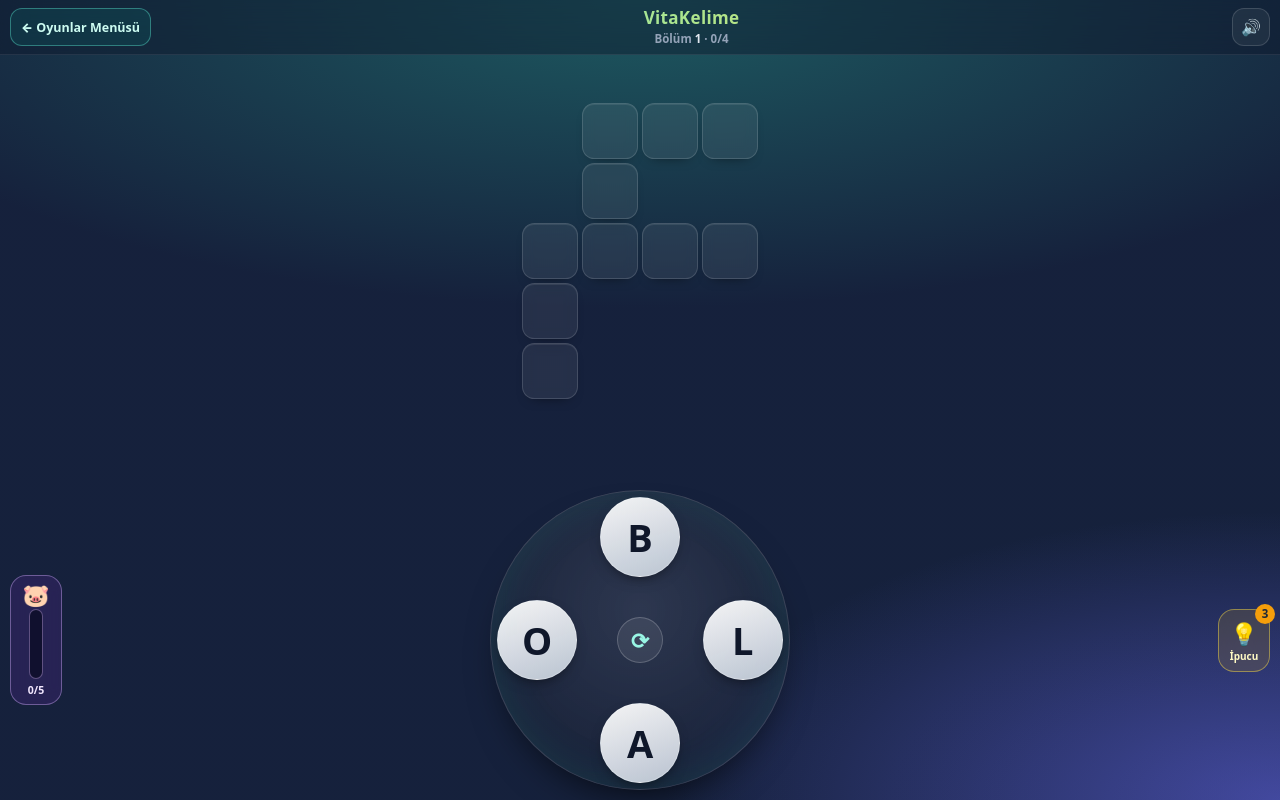
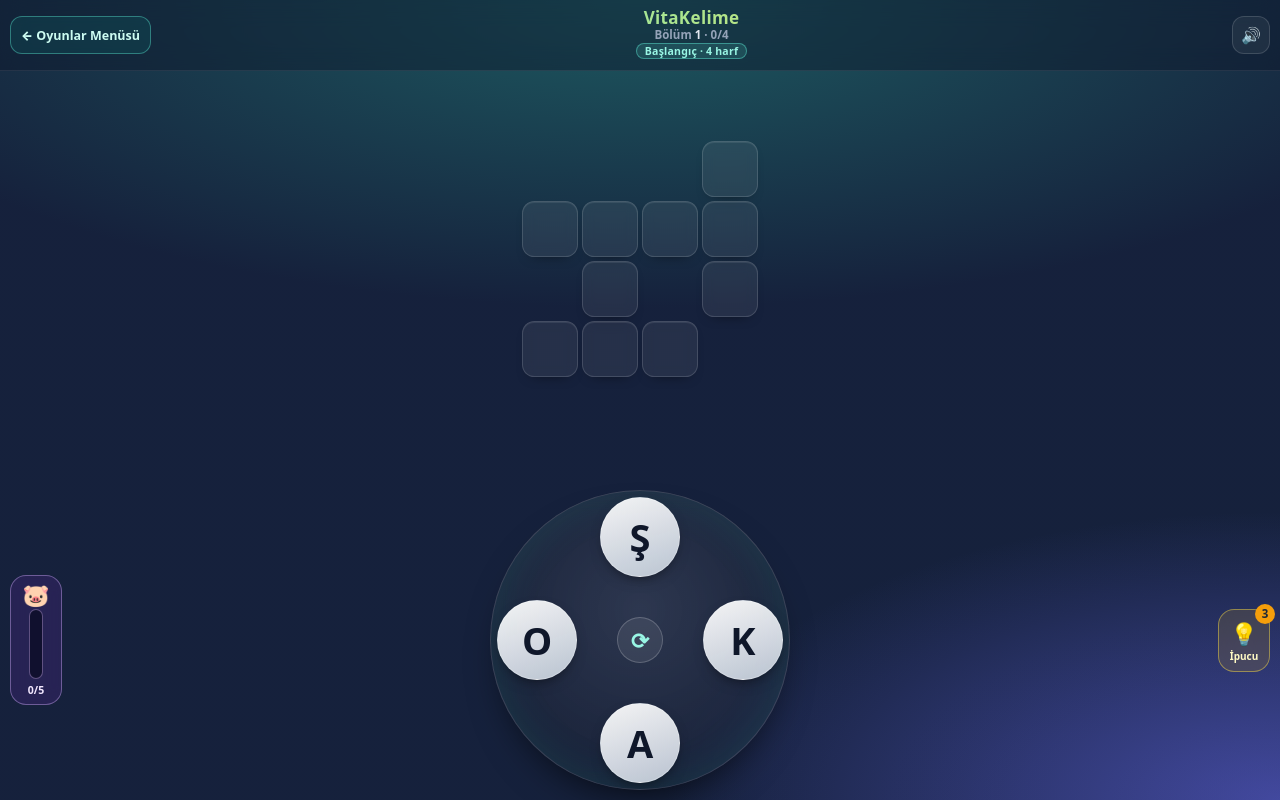
Before and after one commit to ASawet05/vita-oyunlar, a plain HTML site: page vitakelime.html in a window 1280 px wide. Drawn offline with Linux system fonts and the light colour scheme.

Commit message:
VitaKelime: kademeli seviye sistemi, temiz sözlük, duyarlı ızgara
- Kademeler: 1-3 Başlangıç (4 harf, 3-4 kelime) · 4-7 Kolay-Orta (5 harf, 5-6) · 8-12 Orta (6 harf, 6-8)
  · 13-18 Zor (7 harf, 8-10) · 19+ Usta (7-8 harf, 9-12, daha az ortak harfli kesişimler)
- Kademe atlarken "Seviye Atladın! Artık N Harfli Bulmacalar" rozeti; başlıkta kademe etiketi
- Kökler yalnızca ızgara + en az 1-3 ekstra kelime çıkarabilen zengin kelimelerden seçilir (bitiş kartı artık 0/0 göstermez);
  zengin kökler tükenirse bulmaca kolaylaşmaz, en eski kökler yeniden kullanılır
- Sözlük temizliği: nadir/anlamsız kelimeler (SENT, YASO, LİZİN, NİASİN, EVVEL…) çıkarıldı; Usta için 8 harfli yaygın kökler eklendi
- Izgara hücre ve aralık boyutu ekrana göre ölçeklenir, alan içerikten bağımsız; başlık satır kaydırmaz
- VitaLingo kabul listesi yeni sözlükle yeniden üretildi

Co-Authored-By: Claude Opus 5.5 <noreply@anthropic.com>

```diff
--- a/css/vitakelime.css
+++ b/css/vitakelime.css
@@ -14,8 +14,8 @@ html,body.vk-body{height:100%;overflow:hidden;overscroll-behavior:none}
 .vk-back:focus-visible,.vk-icon:focus-visible,.vk-piggy:focus-visible,.vk-hintbtn:focus-visible,.vk-shuffle:focus-visible{outline:3px solid #fde047;outline-offset:2px}
 
 .vk-main{flex:1 1 auto;min-height:0;display:flex;flex-direction:column;padding:6px 10px max(10px,env(safe-area-inset-bottom))}
-.vk-board{position:relative;flex:1 1 auto;min-height:120px;display:flex;align-items:center;justify-content:center}
-.vk-grid{display:grid;grid-template-columns:repeat(var(--cols,5),var(--cs,40px));grid-template-rows:repeat(var(--rows,5),var(--cs,40px));gap:4px}
+.vk-board{position:relative;flex:1 1 0;min-height:120px;overflow:hidden;display:flex;align-items:center;justify-content:center}
+.vk-grid{display:grid;grid-template-columns:repeat(var(--cols,5),var(--cs,40px));grid-template-rows:repeat(var(--rows,5),var(--cs,40px));gap:var(--gap,4px);transform-origin:center}
 .vk-void{visibility:hidden}
 .vk-cell{position:relative;display:flex;align-items:center;justify-content:center;border-radius:calc(var(--cs) * .22);background:rgba(255,255,255,.07);border:1px solid rgba(255,255,255,.14);box-shadow:inset 0 1px 0 rgba(255,255,255,.08),0 6px 14px -10px rgba(0,0,0,.8);-webkit-backdrop-filter:blur(6px);backdrop-filter:blur(6px)}
 .vk-cell span{font-size:calc(var(--cs) * .55);font-weight:900;color:#0f172a;opacity:0;transform:scale(.4);transition:opacity .2s,transform .25s}
@@ -103,3 +103,25 @@ html,body.vk-body{height:100%;overflow:hidden;overscroll-behavior:none}
 }
 @media (max-width:360px){.vk-controls{grid-template-columns:48px 1fr 48px;gap:4px}.vk-piggy,.vk-hintbtn{width:46px}}
 @media (prefers-reduced-motion:reduce){.vk-cell.is-pop,.vk-wheel.is-spin,.vk-preview.is-shake,.vk-confetti i,.vk-done-emoji{animation:none}}
+
+/* Kademe rozeti + seviye atlama bildirimi */
+.vk-tier{display:inline-block;margin-top:2px;padding:1px 8px;border-radius:999px;font-size:10.5px;font-weight:900;letter-spacing:.02em;background:rgba(94,234,212,.14);border:1px solid rgba(94,234,212,.45);color:#99f6e4}
+.vk-tier[data-tier="2"]{background:rgba(56,189,248,.14);border-color:rgba(125,211,252,.5);color:#bae6fd}
+.vk-tier[data-tier="3"]{background:rgba(250,204,21,.14);border-color:rgba(253,224,71,.5);color:#fef08a}
+.vk-tier[data-tier="4"]{background:rgba(249,115,22,.16);border-color:rgba(253,186,116,.55);color:#fed7aa}
+.vk-tier[data-tier="5"]{background:linear-gradient(90deg,rgba(168,85,247,.3),rgba(236,72,153,.3));border-color:rgba(240,171,252,.6);color:#fae8ff}
+.vk-tierup{position:fixed;inset:0;z-index:12;display:flex;align-items:center;justify-content:center;pointer-events:none}
+.vk-tierup[hidden]{display:none}
+.vk-tierup-in{display:flex;flex-direction:column;align-items:center;gap:4px;padding:18px 26px;border-radius:24px;text-align:center;background:linear-gradient(160deg,rgba(15,23,42,.92),rgba(49,46,129,.9));border:1px solid rgba(253,224,71,.6);box-shadow:0 0 50px -10px rgba(250,204,21,.6),0 24px 60px -24px rgba(0,0,0,.9);-webkit-backdrop-filter:blur(14px);backdrop-filter:blur(14px)}
+.vk-tierup.is-on .vk-tierup-in{animation:vk-tierup 2.8s ease forwards}
+.vk-tierup-ico{font-size:40px;line-height:1}
+.vk-tierup b{font-size:22px;font-weight:900;color:#fde047;letter-spacing:.02em}
+.vk-tierup strong{font-size:16px;font-weight:900;color:#fff}
+.vk-tierup-name{padding:2px 12px;border-radius:999px;background:rgba(94,234,212,.2);border:1px solid rgba(94,234,212,.5);font-size:12px;font-weight:900;color:#99f6e4}
+.vk-tierup small{font-size:12px;color:#cbd5e1;font-weight:700}
+@keyframes vk-tierup{0%{opacity:0;transform:scale(.5) rotate(-4deg)}12%{opacity:1;transform:scale(1.08) rotate(1deg)}20%{transform:scale(1)}82%{opacity:1}100%{opacity:0;transform:translateY(-20px) scale(.96)}}
+@media (prefers-reduced-motion:reduce){.vk-tierup.is-on .vk-tierup-in{animation:none}}
+
+/* Başlık sabit yükseklikte kalsın (satır kayması ızgara alanını değiştirmesin) */
+.vk-lvl,.vk-tier{display:block;max-width:100%;white-space:nowrap;overflow:hidden;text-overflow:ellipsis}
+.vk-tier{display:inline-block}
--- a/js/kelime/motor.js
+++ b/js/kelime/motor.js
@@ -13,16 +13,15 @@ export const letters = (w) => Array.from(w);
 export function rng(seed) { let a = seed >>> 0; return () => { a |= 0; a = (a + 0x6D2B79F5) | 0; let t = Math.imul(a ^ (a >>> 15), 1 | a); t = (t + Math.imul(t ^ (t >>> 7), 61 | t)) ^ t; return ((t ^ (t >>> 14)) >>> 0) / 4294967296; }; }
 const shuffle = (arr, r) => { const a = arr.slice(); for (let i = a.length - 1; i > 0; i--) { const j = Math.floor(r() * (i + 1)); [a[i], a[j]] = [a[j], a[i]]; } return a; };
 
-/* Zorluk eğrisi: [çark uzunlukları, hedef kelime sayısı (min, max)] */
-export function difficulty(level) {
-  if (level <= 2) return { lens: [4], min: 3, max: 4 };
-  if (level <= 6) return { lens: [4, 5], min: 4, max: 5 };
-  if (level <= 14) return { lens: [5], min: 4, max: 5 };
-  if (level <= 25) return { lens: [5, 6], min: 5, max: 6 };
-  if (level <= 40) return { lens: [6], min: 6, max: 7 };
-  if (level <= 60) return { lens: [6, 7], min: 6, max: 8 };
-  return { lens: [7, 6, 7], min: 7, max: 9 };
-}
+/* Kademeli zorluk eğrisi (seviye sistemi). extra: kökten çıkabilecek en az ekstra kelime; sparse: az ortak harfli kesişimler */
+export const TIERS = [
+  { tier: 1, from: 1, to: 3, name: "Başlangıç", lens: [4], min: 3, max: 4, extra: 1, maxSide: 7 },
+  { tier: 2, from: 4, to: 7, name: "Kolay-Orta", lens: [5], min: 5, max: 6, extra: 2, maxSide: 8 },
+  { tier: 3, from: 8, to: 12, name: "Orta", lens: [6], min: 6, max: 8, extra: 2, maxSide: 10 },
+  { tier: 4, from: 13, to: 18, name: "Zor", lens: [7], min: 8, max: 10, extra: 2, maxSide: 11 },
+  { tier: 5, from: 19, to: Infinity, name: "Usta", lens: [7, 8], min: 9, max: 12, extra: 3, maxSide: 12, sparse: true }
+];
+export function difficulty(level) { return TIERS.find(t => level >= t.from && level <= t.to) || TIERS[TIERS.length - 1]; }
 
 export function createEngine(dict) {
   const all = [];
@@ -50,7 +49,7 @@ export function createEngine(dict) {
   }
 
   /* ---- Bulmaca ızgarası yerleşimi ---- */
-  function layout(words, r, maxSide) {
+  function layout(words, r, maxSide, sparse) {
     // words: yerleştirilecek adaylar (ilk eleman kök — her zaman yatay ilk sırada)
     let best = null;
     for (let attempt = 0; attempt < 24; attempt++) {
@@ -94,7 +93,7 @@ export function createEngine(dict) {
               if (cr > 0) {
                 const b = bounds({ w, x, y, dir });
                 if (b.w > maxSide || b.h > maxSide) continue;
-                cands.push({ x, y, dir, score: cr * 6 - b.w * b.h * 0.08 - Math.abs(b.w - b.h) * 0.6 + r() * 2 });
+                cands.push({ x, y, dir, score: (sparse ? (cr === 1 ? 6 : 6 - (cr - 1) * 5) : cr * 6) - b.w * b.h * 0.08 - Math.abs(b.w - b.h) * 0.6 + r() * 2 });
               }
             }
           });
@@ -125,53 +124,49 @@ export function createEngine(dict) {
     return out;
   }
 
-  const rootPool = {};   // uzunluk → yeterli alt kelimesi olan kökler
-  function poolFor(n, min) {
-    const k = n + ":" + min;
-    if (!rootPool[k]) rootPool[k] = (byLen[n] || []).filter(w => subwords(w).length >= min + 1);
+  const rootPool = {};   // uzunluk:gereken → yeterince zengin kökler (ızgara + ekstra kadar alt kelime)
+  function poolFor(n, need) {
+    const k = n + ":" + need;
+    if (!rootPool[k]) rootPool[k] = (byLen[n] || []).filter(w => subwords(w).length >= need);
     return rootPool[k];
   }
 
-  /* Bölüm üret. opts: { played:Set(kökler), recent:Set(son kelimeler), seed } */
+  /* Bölüm üret. opts: { played:Set(kökler), recent:Set(son kelimeler), seed, strict } — strict: kademe şartları gevşetilmez (bulunamazsa null) */
   function generate(level, opts = {}) {
     const played = opts.played || new Set(), recent = opts.recent || new Set();
     const r = rng(opts.seed != null ? opts.seed : (level * 2654435761) >>> 0);
-    const D = difficulty(level), maxSide = level <= 6 ? 7 : level <= 25 ? 9 : 10;
-    for (let relax = 0; relax < 4; relax++) {
-      const min = Math.max(3, D.min - relax), maxW = D.max;
-      const healthLevel = level % 10 === 0;   // her 10. bölüm: Sağlık Bölümü (kök bir sağlık/vitamin terimi)
-      const lens = shuffle(D.lens, r).concat(healthLevel && level >= 30 ? [8] : []).concat(relax >= 2 ? [5, 6, 7, 4] : []);
-      if (healthLevel && relax < 2) lens.sort((a, b) => b - a);
+    const D = difficulty(level), healthLevel = level % 10 === 0;   // her 10. bölüm: Sağlık Bölümü
+    for (let relax = 0; relax < (opts.strict ? 1 : 5); relax++) {
+      const min = Math.max(3, D.min - relax), extraMin = Math.max(1, D.extra - (relax >= 2 ? 1 : 0)), maxW = D.max;
+      const lens = shuffle(D.lens, r).concat(relax >= 3 ? D.lens.map(n => n - 1).filter(n => n >= 4) : []);
       for (const n of lens) {
-        let pool = poolFor(n, min).filter(w => !played.has(w));
-        if (healthLevel && relax < 2) { const hp = pool.filter(w => health.has(w)); if (hp.length) pool = hp; else if (n === 8) continue; }
-        else if (n === 8) continue;
+        let pool = poolFor(n, min + extraMin).filter(w => !played.has(w));
+        if (healthLevel && relax < 2) { const hp = pool.filter(w => health.has(w)); if (hp.length) pool = hp; }
         if (!pool.length) continue;
-        const tries = shuffle(pool, r).slice(0, 40);
-        let bestLevel = null;
-        for (const root of tries) {
-          const subs = subwords(root).filter(w => w !== root);
-          // Seçim: önce son bölümlerde kullanılmamışlar, karışık uzunluklar; sağlık terimlerine küçük öncelik
+        for (const root of shuffle(pool, r).slice(0, 30)) {
+          const all = subwords(root), subs = all.filter(w => w !== root);
+          // Izgaraya en fazla (toplam − ekstraMin) kelime; hedef sayı kademe aralığında rastgele
+          const target = Math.min(maxW, min + Math.floor(r() * (maxW - min + 1)), all.length - extraMin);
+          if (target < min) continue;
           const scored = subs.map(w => ({ w, s: (recent.has(w) ? -5 : 0) + (health.has(w) ? 1.2 : 0) + lenOf(w) * 0.35 + r() * 1.5 }));
           scored.sort((a, b) => b.s - a.s);
-          const cand = [root].concat(scored.slice(0, maxW + 4).map(o => o.w));
-          const lay = layout(cand, r, maxSide);
+          const cand = [root].concat(scored.slice(0, target + 4).map(o => o.w));
+          const lay = layout(cand, r, D.maxSide, D.sparse);
           if (!lay) continue;
-          // Hedeften fazlaysa kırp: kökü ve kesişmeleri koruyarak yeniden yerleştir
           let finalLay = lay;
-          if (lay.placed.length > maxW) finalLay = layout(lay.placed.slice(0, maxW).map(p => p.w).sort((a, b) => (a === root ? -1 : b === root ? 1 : 0)), r, maxSide) || lay;
+          if (lay.placed.length > target) finalLay = layout(lay.placed.slice(0, target).map(p => p.w).sort((a, b) => (a === root ? -1 : b === root ? 1 : 0)), r, D.maxSide, D.sparse) || lay;
+          if (finalLay.placed.length > target) continue;
           const count = finalLay.placed.length;
           if (count < min) continue;
           const gridWords = new Set(finalLay.placed.map(p => p.w));
-          const lv = {
-            level, root, health: health.has(root), letters: (() => { let L = shuffle(letters(root), r), k = 0; while (L.join("") === root && k++ < 5) L = shuffle(L, r); return L; })(), w: finalLay.w, h: finalLay.h,
-            words: finalLay.placed.sort((a, b) => a.y - b.y || a.x - b.x),
-            extras: subwords(root).filter(w => !gridWords.has(w))
+          const extras = all.filter(w => !gridWords.has(w));
+          if (extras.length < extraMin) continue;
+          return {
+            level, root, tier: D.tier, tierName: D.name, health: health.has(root),
+            letters: (() => { let L = shuffle(letters(root), r), k = 0; while (L.join("") === root && k++ < 5) L = shuffle(L, r); return L; })(),
+            w: finalLay.w, h: finalLay.h, words: finalLay.placed.sort((a, b) => a.y - b.y || a.x - b.x), extras
           };
-          if (!bestLevel || count > bestLevel.words.length) bestLevel = lv;
-          if (count >= Math.min(maxW, min + 1) || count >= min) break;
         }
-        if (bestLevel) return bestLevel;
       }
     }
     return null;
--- a/js/vitakelime.js
+++ b/js/vitakelime.js
@@ -2,7 +2,7 @@
    Sözlük: data/turkce-sozluk.json · Bulmaca üretimi: js/kelime/motor.js (her bölüm prosedürel, kökler tekrar etmez).
    Girdi: dokunma/fare ile çarkta harfleri sürükle (geri giderek harf bırak); klavye: harfleri yaz, Enter gönder,
    Backspace sil, Boşluk karıştır, H ipucu. Tüm ilerleme localStorage'da (yalnızca bu cihazda). */
-import { createEngine, trUpper, letters } from "./kelime/motor.js";
+import { createEngine, trUpper, letters, difficulty } from "./kelime/motor.js";
 import { createAudio } from "./kelime/ses.js";
 
 const $ = (id) => document.getElementById(id);
@@ -38,11 +38,30 @@ async function init() {
 }
 function newLevel() {
   const seed = (Date.now() ^ (P.level * 2654435761)) >>> 0;
-  let data = E.generate(P.level, { played: new Set(P.played), recent: new Set(P.recent.slice(-150)), seed });
-  if (!data) { P.played = P.played.slice(-60); data = E.generate(P.level, { played: new Set(P.played), recent: new Set(P.recent.slice(-150)), seed }); }  // tüm kökler oynandıysa döngü
+  const recent = new Set(P.recent.slice(-150));
+  // 1) Kademe şartlarını tam sağlayan, hiç oynanmamış kök  2) yoksa en eski oynanmış kökler yeniden kullanılabilir (son 150 hariç)
+  //    — ileri seviyede bulmacalar kolaylaşmaz  3) son çare: şartlar gevşetilir
+  let data = E.generate(P.level, { played: new Set(P.played), recent, seed, strict: true })
+    || E.generate(P.level, { played: new Set(P.played.slice(-150)), recent, seed, strict: true })
+    || E.generate(P.level, { played: new Set(P.played.slice(-60)), recent, seed });
+  if (P.played.length > 1500) P.played = P.played.slice(-600);
   P.cur = { level: P.level, seed, data, open: [], hintOpen: [], found: [], extras: [], order: data.letters.map((_, i) => i), done: false };
   P.played.push(data.root); P.recent.push(...data.words.map(w => w.w)); if (P.recent.length > 400) P.recent = P.recent.slice(-300);
+  // Kademe yükseldiyse "Seviye Atladın!" rozeti
+  const T = difficulty(P.level), seen = P.tierSeen || 1;
+  const up = T.tier > seen; P.tierSeen = Math.max(seen, T.tier);
   save(); build(true);
+  if (up) tierBadge(T); else $("vkTierUp").hidden = true;
+}
+let tierUps = 0;
+function tierBadge(T) {
+  const lens = T.lens.length > 1 ? Math.min(...T.lens) + "-" + Math.max(...T.lens) : T.lens[0];
+  $("vkTierName").textContent = T.name;
+  $("vkTierText").textContent = `Artık ${lens} Harfli Bulmacalar`;
+  $("vkTierSub").textContent = `Izgarada ${T.min}-${T.max} kelime${T.sparse ? " · daha az ortak harf" : ""}`;
+  const b = $("vkTierUp"); b.hidden = false; b.classList.remove("is-on"); void b.offsetWidth; b.classList.add("is-on");
+  sfx.piggy(); tierUps++;
+  clearTimeout(b._t); b._t = setTimeout(() => { b.hidden = true; }, 2800);
 }
 function restore() { build(false); }
 
@@ -53,6 +72,7 @@ let cellEls = new Map();
 function build(fresh) {
   const C = P.cur, D = C.data, grid = $("vkGrid");
   $("vkLevel").textContent = String(C.level);
+  { const T = difficulty(C.level), n = letters(D.root).length; $("vkTier").textContent = `${T.name} · ${n} harf`; $("vkTier").dataset.tier = T.tier; }
   $("vkHealth").hidden = !D.health;
   grid.style.setProperty("--cols", D.w); grid.style.setProperty("--rows", D.h);
   grid.innerHTML = ""; cellEls = new Map();
@@ -69,19 +89,25 @@ function build(fresh) {
     grid.appendChild(el);
   }
   grid.setAttribute("aria-label", `Bulmaca: ${D.words.length} kelime, ${C.found.length} bulundu`);
-  buildWheel(); fit(); renderHud();
+  buildWheel(); renderHud(); fit(); requestAnimationFrame(() => requestAnimationFrame(fit));   // başlık/HUD yerleştikten sonra yeniden ölç
   $("vkDone").hidden = !C.done;
   if (fresh) toast(D.health ? `🩺 Sağlık Bölümü ${C.level}` : `Bölüm ${C.level}`, "level");
 }
 function fit() {
   const C = P.cur; if (!C) return;
   const board = $("vkBoard"), grid = $("vkGrid"), D = C.data;
-  const gap = 4, w = board.clientWidth - 12, h = board.clientHeight - 12;
-  const cs = Math.max(18, Math.min(56, Math.floor((w - gap * (D.w - 1)) / D.w), Math.floor((h - gap * (D.h - 1)) / D.h)));
-  grid.style.setProperty("--cs", cs + "px");
+  // Duyarlı hücre boyutu: hücre + aralık birlikte küçülür; çok sıkışırsa ızgara bütün olarak ölçeklenir (taşma yok)
+  const w = board.clientWidth - 8, h = board.clientHeight - 8;
+  let cs = Math.min(56, w / (D.w * 1.08), h / (D.h * 1.08));
+  let gap = Math.max(2, Math.round(cs * 0.08));
+  cs = Math.floor(Math.min(56, (w - gap * (D.w - 1)) / D.w, (h - gap * (D.h - 1)) / D.h));
+  let scale = 1;
+  if (cs < 16) { scale = cs / 16; cs = 16; gap = 2; }
+  grid.style.setProperty("--cs", cs + "px"); grid.style.setProperty("--gap", gap + "px");
+  grid.style.transform = scale < 1 ? `scale(${scale.toFixed(3)})` : "";
   layoutWheel();
 }
-new ResizeObserver(() => fit()).observe(document.body);
+{ const ro = new ResizeObserver(() => fit()); ro.observe(document.body); ro.observe($("vkBoard")); }
 
 /* ---------------- Harf çarkı ---------------- */
 const wheel = $("vkWheel"), svg = $("vkLines");
@@ -298,7 +324,7 @@ init();
 
 /* Test ve hata ayıklama */
 window.VitaKelime = {
-  state: () => ({ level: P.level, hints: P.hints, piggy: P.piggy, played: P.played.length, root: P.cur && P.cur.data.root, words: P.cur && P.cur.data.words.map(p => p.w), found: P.cur ? P.cur.found.slice() : [], extras: P.cur ? P.cur.data.extras.slice() : [], extrasFound: P.cur ? P.cur.extras.slice() : [], open: P.cur ? P.cur.open.length : 0, done: !!(P.cur && P.cur.done), wheel: btns.map(b => b.textContent), ready: !!E, stats: { ...P.stats } }),
+  state: () => ({ tierUps, tier: difficulty(P.level).tier, tierSeen: P.tierSeen || 1, badge: !$("vkTierUp").hidden, gridFits: (() => { const g = $("vkGrid").getBoundingClientRect(), b = $("vkBoard").getBoundingClientRect(); return g.left >= b.left - 1 && g.right <= b.right + 1 && g.top >= b.top - 1 && g.bottom <= b.bottom + 1; })(), level: P.level, hints: P.hints, piggy: P.piggy, played: P.played.length, root: P.cur && P.cur.data.root, words: P.cur && P.cur.data.words.map(p => p.w), found: P.cur ? P.cur.found.slice() : [], extras: P.cur ? P.cur.data.extras.slice() : [], extrasFound: P.cur ? P.cur.extras.slice() : [], open: P.cur ? P.cur.open.length : 0, done: !!(P.cur && P.cur.done), wheel: btns.map(b => b.textContent), ready: !!E, stats: { ...P.stats } }),
   letterCenter: (ch, nth = 0) => { const r = wheel.getBoundingClientRect(); const list = btns.filter(b => b.textContent === ch); const b = list[nth]; return b ? { x: r.left + b._x, y: r.top + b._y } : null; },
   btnCenter: (i) => { const r = wheel.getBoundingClientRect(), b = btns[i]; return b ? { x: r.left + b._x, y: r.top + b._y } : null; },
   set: (patch) => { Object.assign(P, patch); save(); renderHud(); },
--- a/vitakelime.html
+++ b/vitakelime.html
@@ -16,6 +16,7 @@
   <div class="vk-title">
     <b>VitaKelime</b>
     <span class="vk-lvl">Bölüm <b id="vkLevel">1</b> · <span id="vkProgress">0/0</span><span class="vk-health" id="vkHealth" hidden>🩺 Sağlık</span></span>
+    <span class="vk-tier" id="vkTier" data-tier="1">Başlangıç · 4 harf</span>
   </div>
   <button type="button" class="vk-icon" id="vkSound" aria-pressed="true" aria-label="Sesi kapat">🔊</button>
 </header>
@@ -45,6 +46,9 @@
 </main>
 
 <div class="vk-confetti" id="vkConfetti" aria-hidden="true"></div>
+<div class="vk-tierup" id="vkTierUp" hidden role="status" aria-live="polite">
+  <div class="vk-tierup-in"><span class="vk-tierup-ico" aria-hidden="true">🏅</span><b>Seviye Atladın!</b><strong id="vkTierText"></strong><span class="vk-tierup-name" id="vkTierName"></span><small id="vkTierSub"></small></div>
+</div>
 
 <div class="vk-overlay" id="vkLoading"><div class="vk-card vk-card--small"><div class="vk-spin" aria-hidden="true"></div><p>Sözlük yükleniyor…</p></div></div>
 <div class="vk-overlay" id="vkError" hidden><div class="vk-card vk-card--small"><h2>Sözlük yüklenemedi</h2><p>Bağlantınızı kontrol edip yeniden deneyin.</p><button type="button" class="vo-btn" id="vkRetry">↻ Yeniden dene</button></div></div>
```
Also changed, not shown: data/lingo-kabul.json (+1 -1 lines), data/turkce-sozluk.json (+1 -1 lines).
